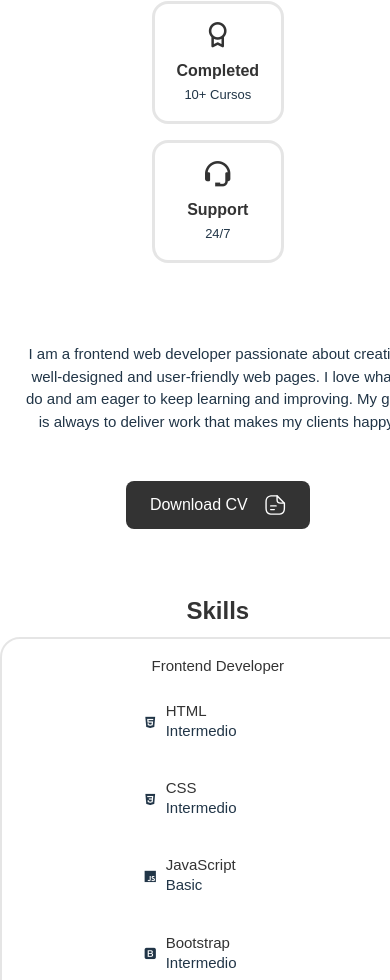
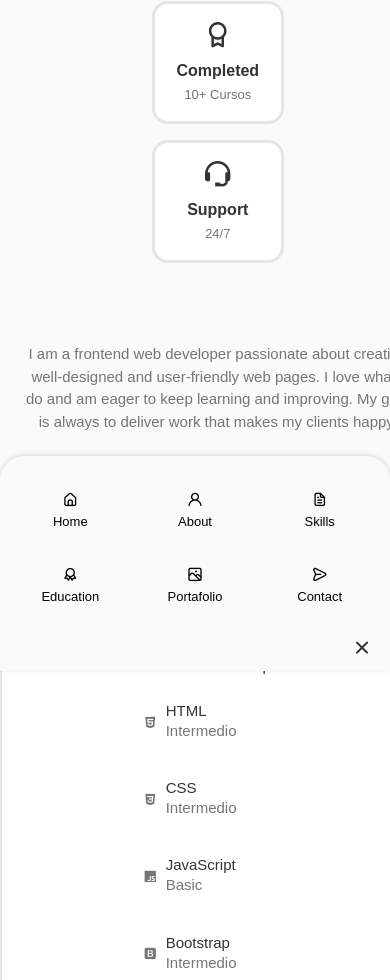
Before and after one commit to EnzoHeredia7/CV-Portafolio, a React (Vite) app: page / in a window 390 px wide. Shown: the part 1017-1997 px from the top of the page. Built offline with nearby package versions, Linux system fonts and the light colour scheme.

Commit message:
ultima plis

```diff
--- a/src/App.css
+++ b/src/App.css
@@ -6,14 +6,13 @@
   --header-height: 3rem;
 
   /*========== Colors ==========*/
-  /*Color mode HSL(hue, saturation, lightness)*/
   --hue: 0;
   --sat: 0%;
   --title-color: hsl(var(--hue), var(--sat), 20%);
   --title-color-dark: hsl(var(--hue), var(--sat), 0%);
   --text-color: hsl(var(--hue), var(--sat), 46%);
   --body-color: hsl(var(--hue), var(--sat), 98%);
-
+  --container-color: #fff; /* Asegúrate de tener esto definido */
 
   /*========== Font and typography ==========*/
   --body-font: "Poppins", sans-serif;
@@ -66,9 +65,8 @@
 /*=============== BASE ===============*/
 * {
   margin: 0;
-  padding: 0px;
-
-
+  padding: 0;
+  box-sizing: border-box;
 }
 
 html {
@@ -81,9 +79,10 @@ input,
 textarea {
   font-family: var(--body-font);
   font-size: var(--normal-font-size);
+  background-color: var(--body-color);
+  color: var(--text-color);
+  margin: 0;
 }
-
-
 
 h1,
 h2,
--- a/src/components/header/Header.css
+++ b/src/components/header/Header.css
@@ -52,3 +52,59 @@
 .nav_link:hover {
     color: black;
 }
+
+/* Responsive styles */
+@media screen and (max-width: 768px) {
+    .nav_menu {
+        position: fixed;
+        bottom: -100%;
+        left: 0;
+        width: 100%;
+        background-color: var(--body-color);
+        padding: 2rem 1.5rem 4rem;
+        box-shadow: 0 -1px 4px rgba(0, 0, 0, 0.15);
+        border-radius: 1.5rem 1.5rem 0 0;
+        transition: .3s;
+    }
+    .show-menu {
+        bottom: 0;
+    }
+    .nav_list {
+        display: grid;
+        grid-template-columns: repeat(3, 1fr);
+        gap: 2rem;
+    }
+    .nav_icon {
+        font-size: 1rem;
+    }
+    .nav_close {
+        position: absolute;
+        right: 1rem;
+        bottom: .3rem;
+        font-size: 1.5rem;
+        cursor: pointer;
+        color: var(--title-color);
+    }
+    .nav_close:hover {
+        color: var(--title-color-dark);
+    }
+    .nav_toggle {
+        font-size: 1.1rem;
+        cursor: pointer;
+        display: block;
+    }
+    .nav_icon,
+    .nav_close,
+    .nav_toggle {
+        display: block;
+    }
+}
+
+@media screen and (max-width: 350px) {
+    .nav_menu {
+        padding: 2rem 0.25rem 4rem;
+    }
+    .nav_list {
+        column-gap: 0;
+    }
+}
```
